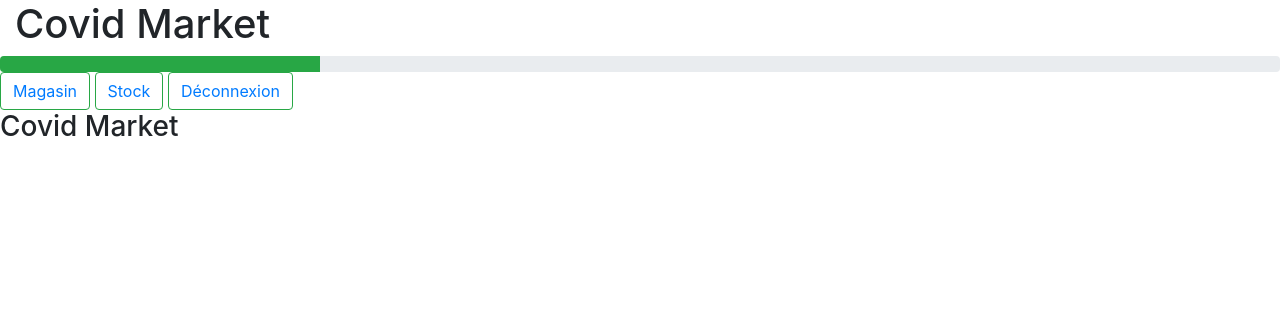
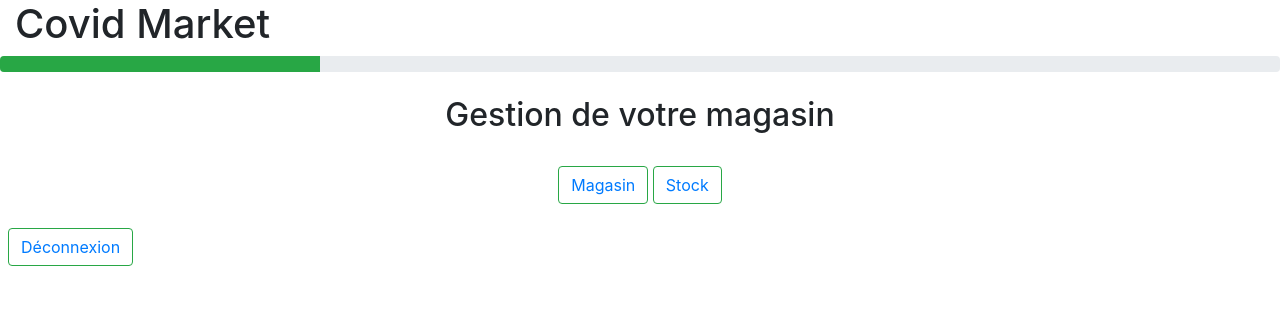
Before and after one commit to sarahdlmn/covid_market, a PHP site: page /dashboard/dashboard.php in a window 1280 px wide. Shown: the top 332 px of the page. Run offline with PHP 8.4, Linux system fonts and the light colour scheme.

Commit message:
centrage

```diff
--- a/dashboard/dashboard.php
+++ b/dashboard/dashboard.php
@@ -19,10 +19,10 @@
 
 </header>
 
-<body>
+<body >
 
-<div id="dashboard">
-
+<div id="dashboard" class="text-center"><br>
+	<h2>Gestion de votre magasin</h2>
 	<?php
 
 		if( isset( $_GET['dashboard'] ) ) {
@@ -41,18 +41,16 @@
 
 	?>
 
-</div>
 
+<br>
 <button type="button" class="btn btn-outline-success"><a href="./dashboard.php?dashboard=magasin">Magasin</a></button>
 <button type="button" class="btn btn-outline-success"><a href="./dashboard.php?dashboard=stock">Stock</a></button>
+<br><br>
+
+</div>
+</body>
+<footer class="ml-2">
 <button type="button" class="btn btn-outline-success"><a href="./connexion/deconnexion.php?dashboard=stock">Déconnexion</a></button>
-
-
-</body>
-<footer>
-
-<h3><p>Covid Market</p></h3>
-
 </footer>
 
 </html>
```
